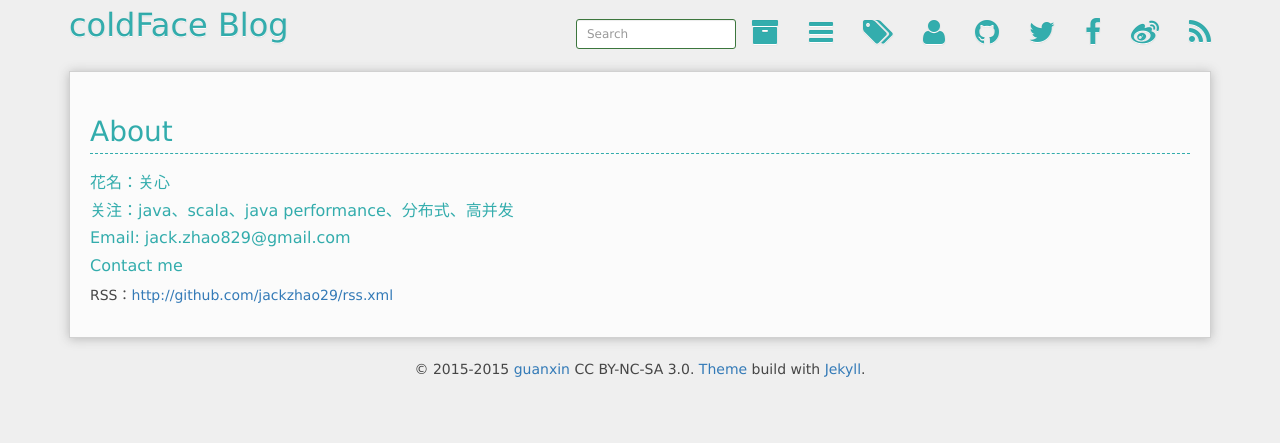
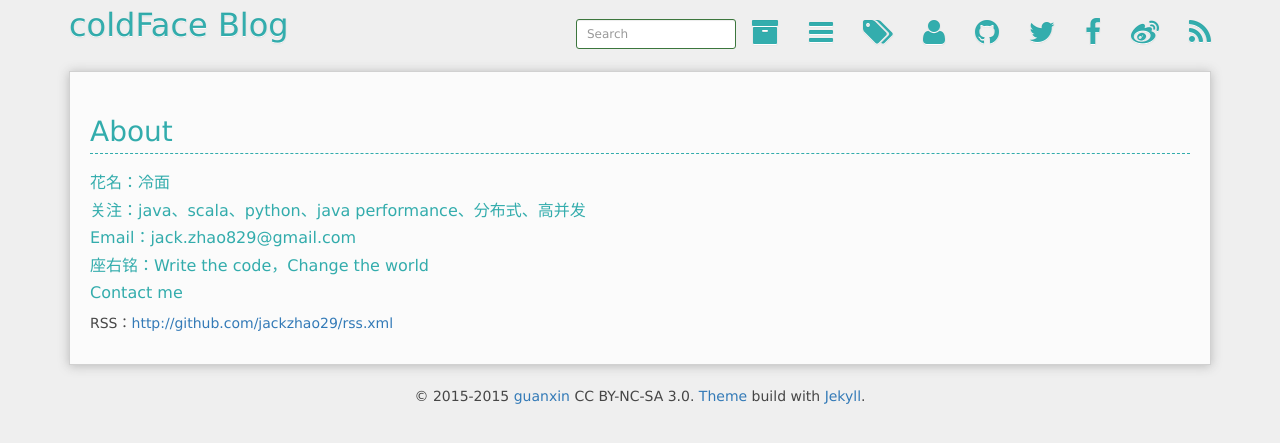
Before and after one commit to jackzhao29/jackzhao29.github.com, a Jekyll site: the page built from about.md, in a window 1280 px wide. Shown: the top 443 px of the page. Built offline with Jekyll 4.4.1, drawn with Linux system fonts in a browser that asks for light colours; Markdown is read by kramdown in place of the engine named in the settings; comment, search, counter and statistics services are not loaded.

Commit message:
update about

```diff
--- a/about.md
+++ b/about.md
@@ -5,10 +5,10 @@ group: navigation
 comment: true
 ---
 
-#### 花名：关心
-#### 关注：java、scala、java performance、分布式、高并发
-#### Email: jack.zhao829@gmail.com
-
+#### 花名：冷面
+#### 关注：java、scala、python、java performance、分布式、高并发
+#### Email：jack.zhao829@gmail.com
+#### 座右铭：Write the code，Change the world
 #### Contact me
 
 {% if site.author.email %}
```
